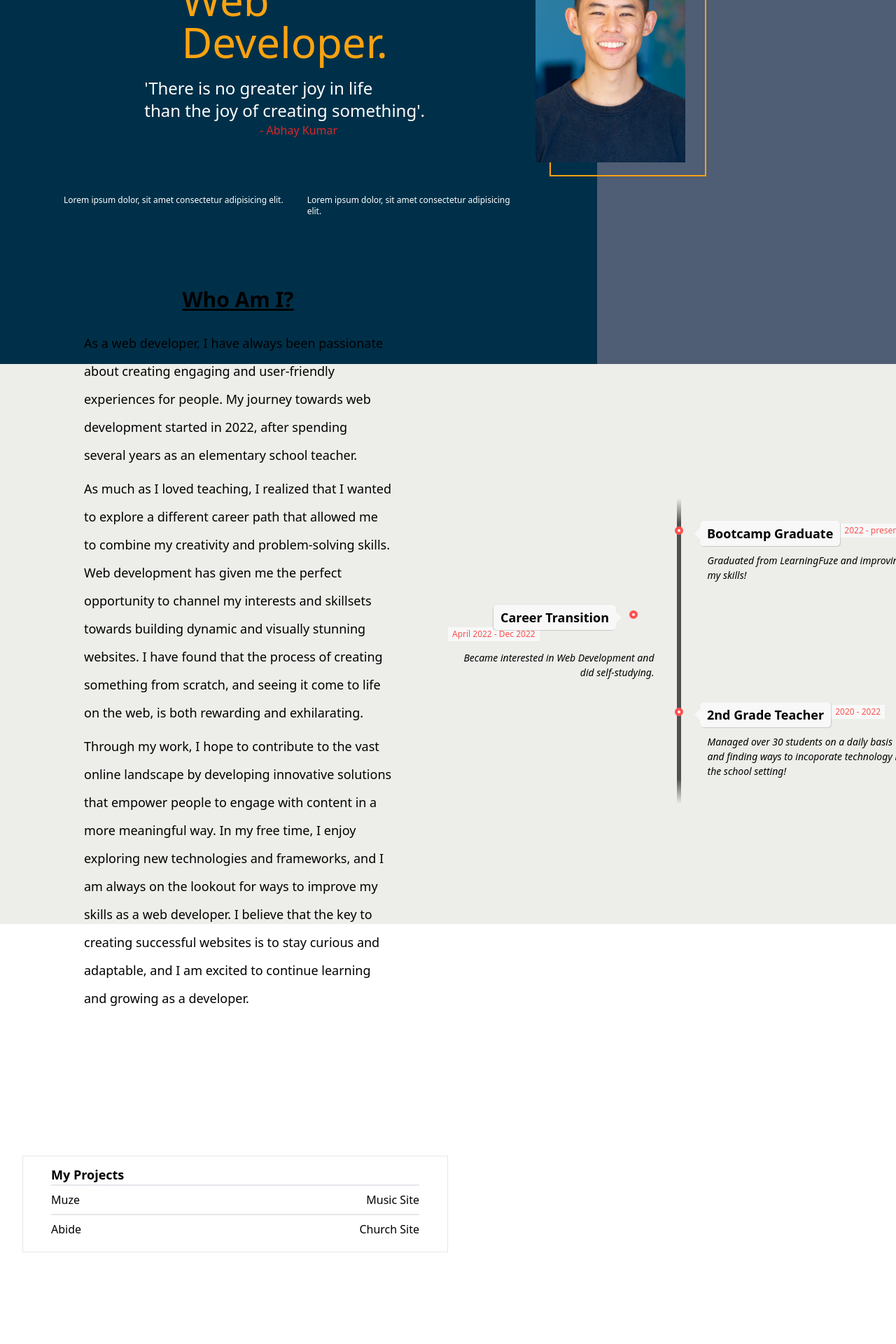
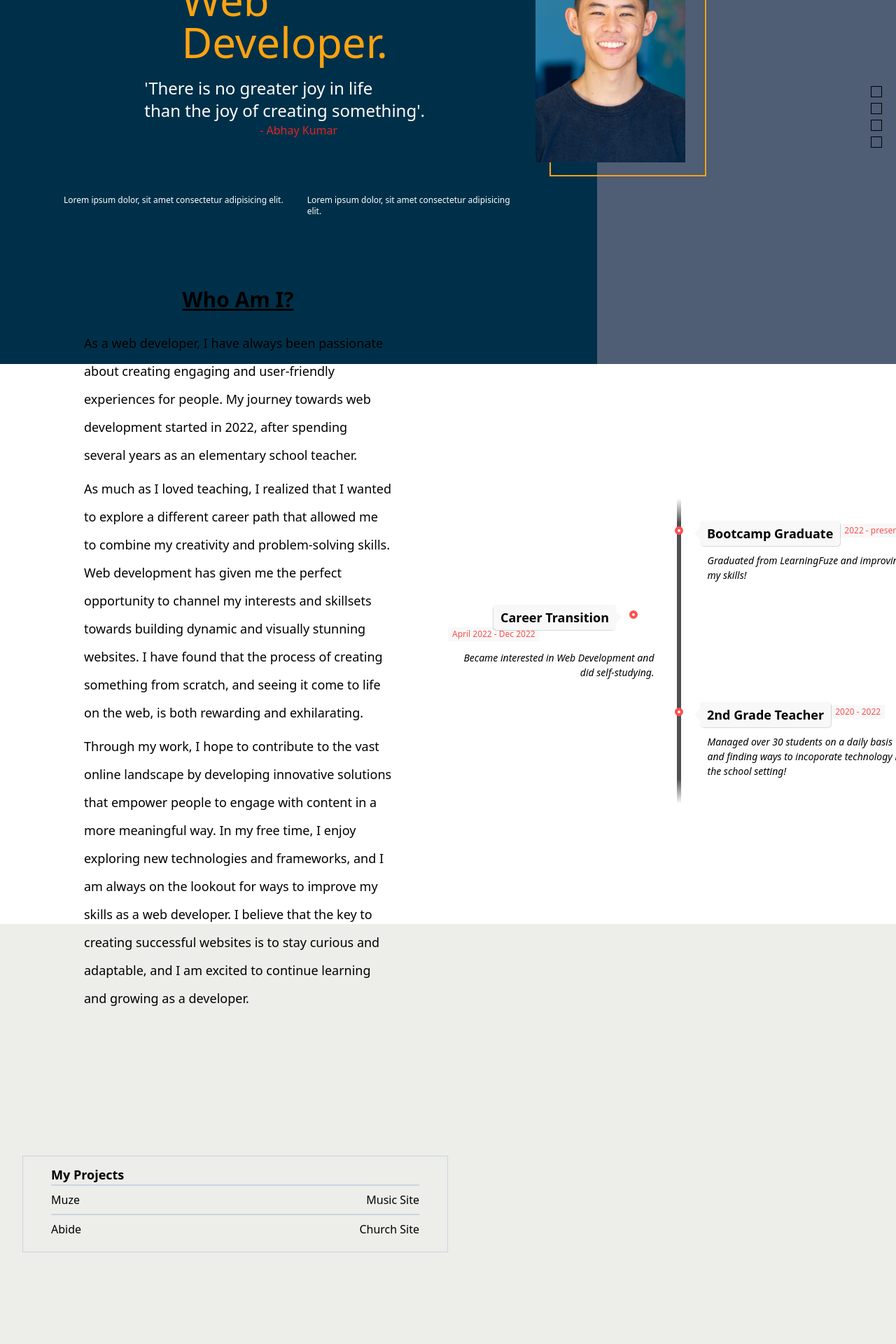
Before and after one commit to jameswu49/portfolio, a React (Create React App) app: page / in a window 1280 px wide. Shown: the part 280-2200 px from the top of the page at 70% size. Built offline with nearby package versions, Linux system fonts and the light colour scheme.

Commit message:
sidenav functionality

```diff
--- a/src/App.tsx
+++ b/src/App.tsx
@@ -1,5 +1,6 @@
-import React from 'react';
+import React, { useRef } from 'react';
 import Opening from './components/opening';
+import SideNav from './components/side-nav';
 import Header from './components/header';
 import SkillSet from './components/skillset';
 import About from './components/about';
@@ -8,14 +9,20 @@ import Message from './components/message';
 import Footer from './components/footer';
 
 function App() {
+  const header = useRef<HTMLDivElement>(null);
+  const about = useRef<HTMLDivElement>(null);
+  const projectProps = useRef<HTMLDivElement>(null);
+  const form = useRef<HTMLDivElement>(null);
+
   return (
     <section>
-      <Header />
+      <Header header={header} />
+      <SideNav header={header} about={about} projectProps={projectProps} form={form} />
       <Opening />
       {/* <SkillSet /> */}
-      <About />
-      <MyProjects />
-      <Message />
+      <About about={about} />
+      <MyProjects projectProps={projectProps} />
+      <Message form={form} />
       <Footer />
     </section>
   )
--- a/src/components/about.tsx
+++ b/src/components/about.tsx
@@ -1,8 +1,12 @@
 import Timeline from "./timeline"
 
-export default function About() {
+type AboutProps = {
+    about: React.RefObject<HTMLDivElement>;
+}
+
+export default function About({ about }: AboutProps) {
     return (
-        <section className="bg-[#edede9] lg:h-screen lg:flex lg:px-10 lg:items-center lg:text-lg">
+        <section ref={about} className="lg:h-screen lg:flex lg:px-10 lg:items-center lg:text-lg">
             <div className="lg:w-1/2">
                 <h1 className="underline font-bold text-center lg:text-3xl lg:py-5">Who Am I?</h1>
                 <p className="lg:px-20 lg:leading-10 lg:py-1">
--- a/src/components/header.tsx
+++ b/src/components/header.tsx
@@ -1,8 +1,12 @@
 import NavBar from "./navbar"
 
-export default function Header() {
+type HeaderProps = {
+    header: React.RefObject<HTMLDivElement>;
+}
+
+export default function Header({ header }: HeaderProps) {
     return (
-        <nav className="flex absolute w-full items-center">
+        <nav ref={header} className="flex absolute w-full items-center">
             <Logo />
         </nav>
     )
--- a/src/components/message.tsx
+++ b/src/components/message.tsx
@@ -1,6 +1,10 @@
 import React, { useState } from 'react';
 
-function ContactForm() {
+type MessageProps = {
+    form: React.RefObject<HTMLDivElement>;
+}
+
+function ContactForm({ form }: MessageProps) {
     const [name, setName] = useState('');
     const [email, setEmail] = useState('');
     const [message, setMessage] = useState('');
@@ -11,7 +15,7 @@ function ContactForm() {
     }
 
     return (
-        <section className='py-5 md:flex md:flex-col md:justify-center md:px-20 lg:h-screen lg:flex lg:flex-col lg:justify-center lg:px-40'>
+        <section ref={form} className='py-5 md:flex md:flex-col md:justify-center md:px-20 lg:h-screen lg:flex lg:flex-col lg:justify-center lg:px-40'>
             <div className='md:text-center lg:text-center'>
                 <h1 className='pl-10 pb-3 text-lg font-bold md:text-4xl lg:text-6xl'>Connect With Me!</h1>
                 <p className='px-10 pb-5 md:text-lg lg:text-xl lg:pb-10'>Have a question or want to know more? <br></br>Send me a message!</p>
--- a/src/components/my-projects.tsx
+++ b/src/components/my-projects.tsx
@@ -1,6 +1,10 @@
 import { useState } from "react";
 
-export default function MyProjects() {
+type MyprojectProps = {
+    projectProps: React.RefObject<HTMLDivElement>;
+}
+
+export default function MyProjects({ projectProps }: MyprojectProps) {
     const [hover, setHover] = useState(false)
     const [index, setIndex] = useState<number | null>(null)
 
@@ -36,7 +40,7 @@ export default function MyProjects() {
     const myProjects = projects.map((element, index) => {
         return (
             <>
-                <div key={index} className="flex justify-between border-t-2 cursor-pointer name" onMouseEnter={() => handleIndex(index)}
+                <div key={index} className="flex justify-between border-t-2 border-slate-300 cursor-pointer name" onMouseEnter={() => handleIndex(index)}
                     onClick={handleClick}>
                     <span className="project-name">{element.name}</span>
                     <span>{element.type}</span>
@@ -46,8 +50,8 @@ export default function MyProjects() {
     });
 
     return (
-        <section className="lg:flex lg:h-screen lg:items-center lg:px-3">
-            <div className="leading-10 border py-3 my-10 mx-5 lg:h-fit lg:w-1/2 parent">
+        <section ref={projectProps} className="bg-[#edede9] lg:flex lg:h-screen lg:items-center lg:px-3">
+            <div className="leading-10 border border-slate-300 py-3 my-10 mx-5 lg:h-fit lg:w-1/2 parent">
                 <h1 className="pl-10 font-bold text-lg">My Projects</h1>
                 <div className="w-full px-10">
                     {myProjects}
--- /dev/null
+++ b/src/components/side-nav.jsx
@@ -0,0 +1,14 @@
+export default function SideNav({ header, about, projectProps, form }) {
+    return (
+        <>
+            <nav className="fixed right-5 top-[50%] h-40 z-50">
+                <ul className="flex flex-col">
+                    <li><button className="w-4 h-4 border border-black" onClick={() => header.current.scrollIntoView()}></button></li>
+                    <li><button className="w-4 h-4 border border-black" onClick={() => about.current.scrollIntoView()}></button></li>
+                    <li><button className="w-4 h-4 border border-black" onClick={() => projectProps.current.scrollIntoView()}></button></li>
+                    <li><button className="w-4 h-4 border border-black" onClick={() => form.current.scrollIntoView()}></button></li>
+                </ul>
+            </nav>
+        </>
+    )
+}
--- a/src/index.css
+++ b/src/index.css
@@ -4,6 +4,14 @@
 
 * {
     box-sizing: border-box;
+}
+
+body::-webkit-scrollbar {
+    display: none;
+}
+
+html {
+    scrollbar-width: none;
 }
 
 .section {
@@ -30,7 +38,7 @@
 }
 
 .project-name {
-    transition: transform 0.5s ease-in-out;
+    transition: transform 0.3s ease-in-out;
 }
 
 .name:hover .project-name {
@@ -41,7 +49,7 @@
     content: '→';
     position: absolute;
     opacity: 0;
-    transition: opacity 0.5s ease-in-out;
+    transition: opacity 0.3s ease-in-out;
 }
 
 .name:hover:before {
```
